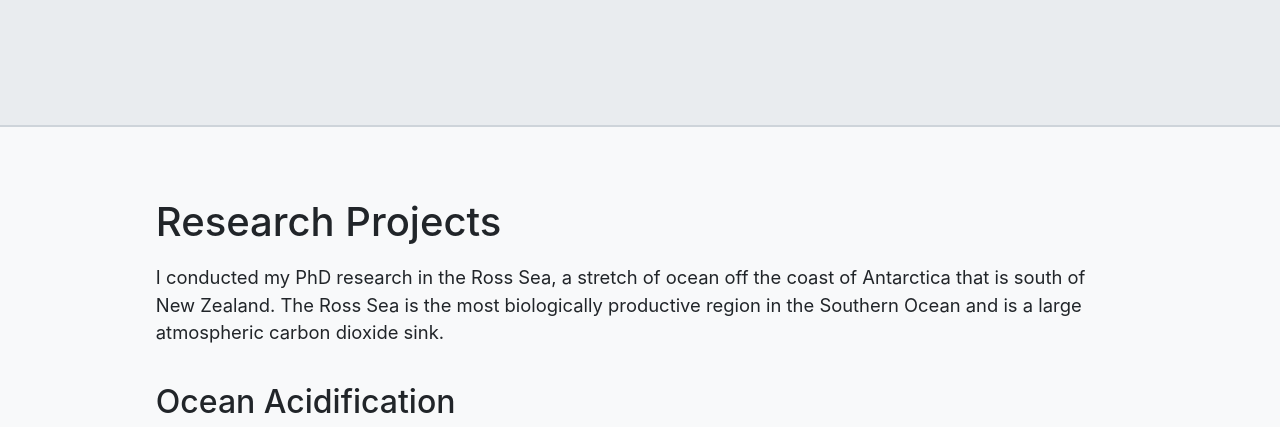
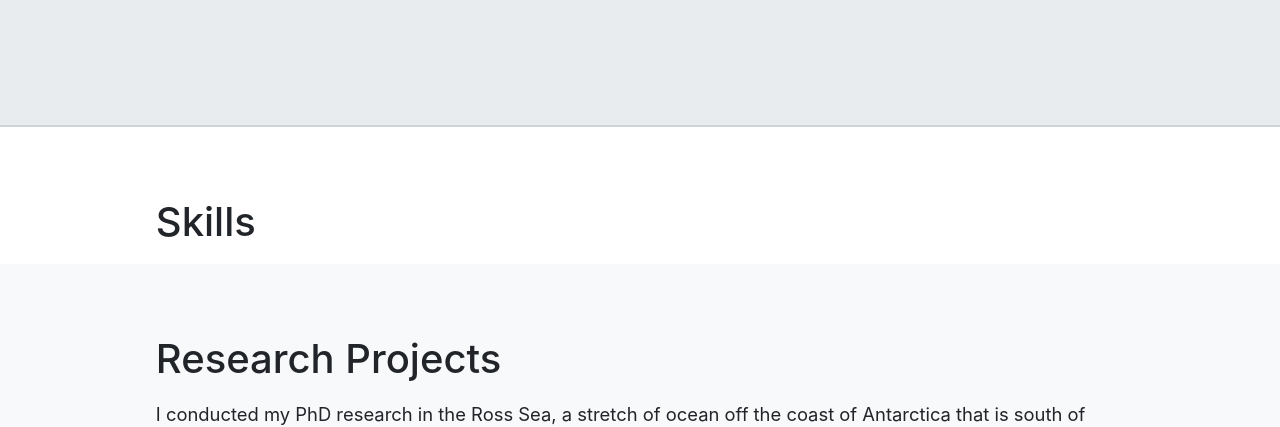
Before and after one commit to hansbdejong/hansbdejong.github.io, a plain HTML site: page index.html in a window 1280 px wide. Shown: the part 2043-2470 px from the top of the page. Drawn offline with nearby package versions, Linux system fonts and the light colour scheme; some icons are missing.

Commit message:
Adding skills section

```diff
--- a/index.html
+++ b/index.html
@@ -156,6 +156,19 @@
 
     </div>
 
+
+<!-- #################################################################
+    SKILLS -->
+
+    <div id="skills">
+
+        <div class="main-title">
+            <div class="col-12">
+                <h1>Skills</h1>
+            </div>
+        </div>
+
+    </div>
 
 
     <!-- ############################################################################################################
```
